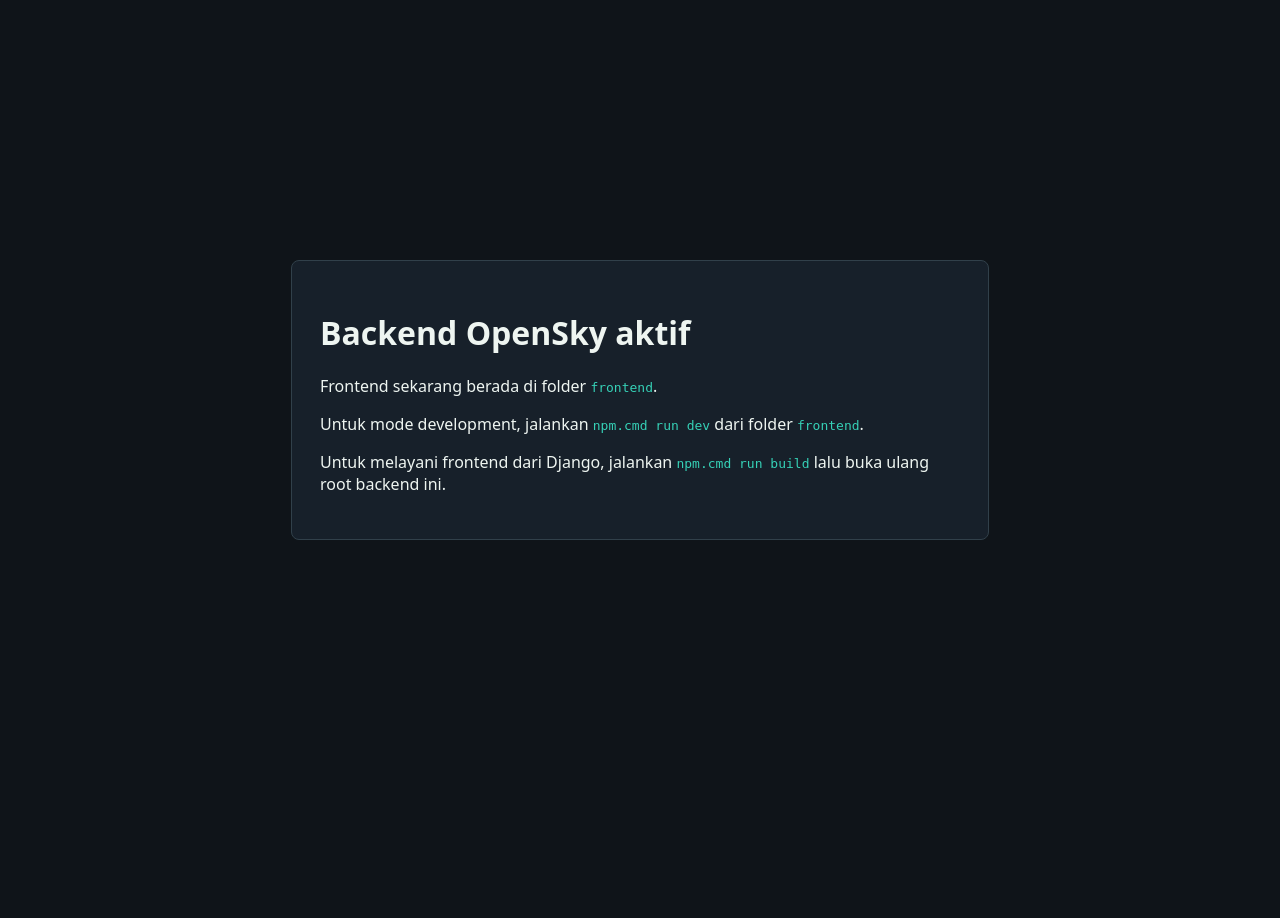
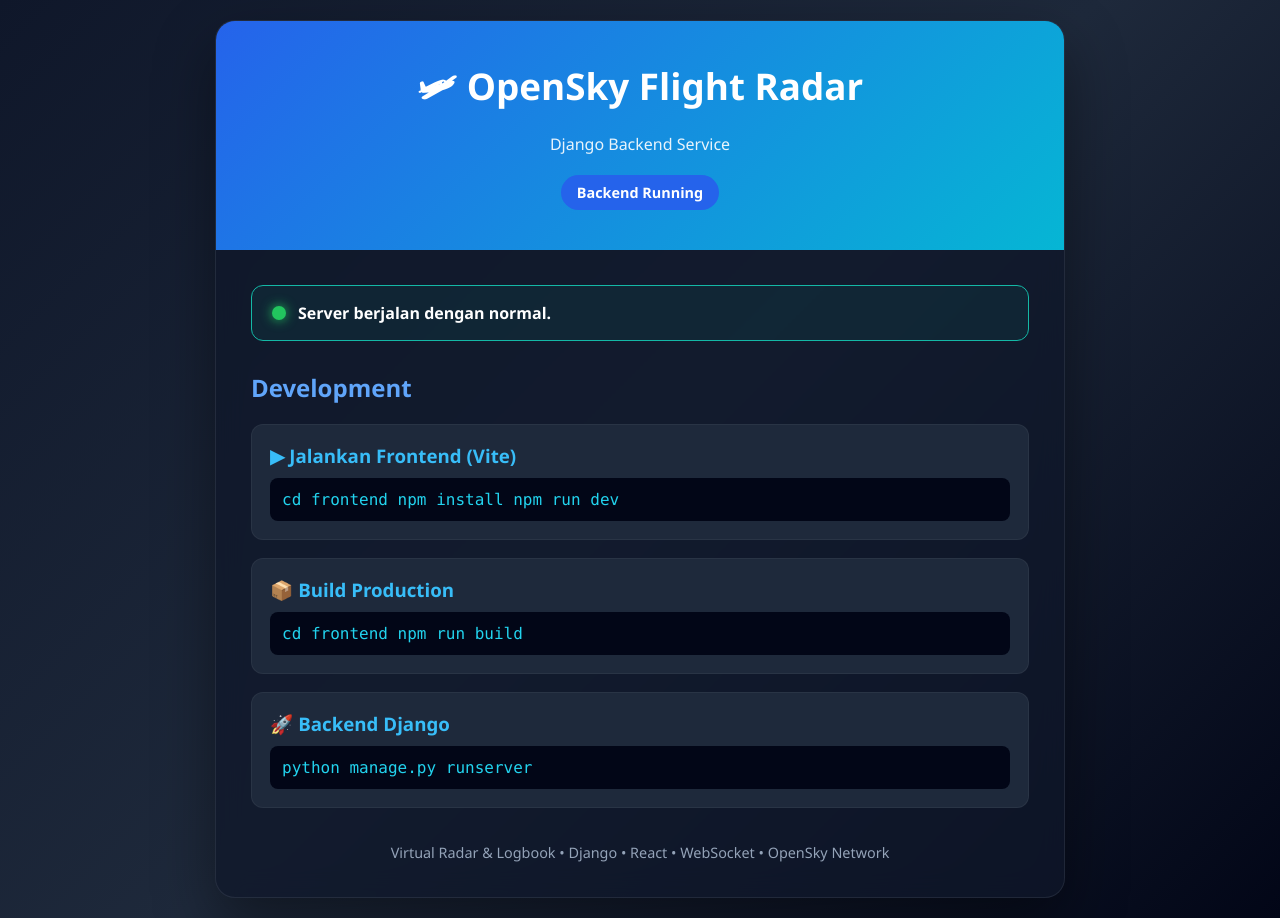
Before and after one commit to iqbalmusyaffa/opensky-radar, a Django app: page / in a window 1280 px wide. Before the commit the page ends 540 px from the top, so only its background shows below. Run offline with Django 5.2, Linux system fonts and the light colour scheme.

Commit message:
update backend templates\radar index

```diff
--- a/radar/templates/radar/index.html
+++ b/radar/templates/radar/index.html
@@ -1,39 +1,205 @@
 <!doctype html>
 <html lang="id">
 <head>
-  <meta charset="utf-8">
-  <meta name="viewport" content="width=device-width, initial-scale=1">
-  <title>OpenSky Flight Radar Backend</title>
-  <style>
-    body {
-      margin: 0;
-      min-height: 100vh;
-      display: grid;
-      place-items: center;
-      background: #0f1419;
-      color: #eef5f1;
-      font-family: ui-sans-serif, system-ui, -apple-system, BlinkMacSystemFont, "Segoe UI", sans-serif;
-    }
+    <meta charset="UTF-8">
+    <meta name="viewport" content="width=device-width, initial-scale=1.0">
+    <title>OpenSky Flight Radar API</title>
 
-    main {
-      width: min(640px, calc(100vw - 32px));
-      padding: 28px;
-      border: 1px solid #31404a;
-      border-radius: 8px;
-      background: #17202a;
-    }
+    <style>
+        *{
+            margin:0;
+            padding:0;
+            box-sizing:border-box;
+        }
 
-    code {
-      color: #36d1b7;
-    }
-  </style>
+        body{
+            font-family: "Segoe UI",sans-serif;
+            background:linear-gradient(135deg,#0f172a,#1e293b,#020617);
+            color:#fff;
+            min-height:100vh;
+            display:flex;
+            align-items:center;
+            justify-content:center;
+            padding:20px;
+        }
+
+        .card{
+            width:100%;
+            max-width:850px;
+            background:rgba(15,23,42,.75);
+            backdrop-filter:blur(14px);
+            border:1px solid rgba(255,255,255,.08);
+            border-radius:20px;
+            overflow:hidden;
+            box-shadow:0 25px 60px rgba(0,0,0,.4);
+        }
+
+        .header{
+            padding:40px;
+            text-align:center;
+            background:linear-gradient(135deg,#2563eb,#06b6d4);
+        }
+
+        .header h1{
+            font-size:2.3rem;
+            margin-bottom:10px;
+        }
+
+        .header p{
+            opacity:.9;
+            font-size:1rem;
+        }
+
+        .content{
+            padding:35px;
+        }
+
+        .status{
+            display:flex;
+            align-items:center;
+            gap:12px;
+            background:#0f766e20;
+            border:1px solid #14b8a6;
+            border-radius:12px;
+            padding:16px 20px;
+            margin-bottom:30px;
+        }
+
+        .dot{
+            width:14px;
+            height:14px;
+            border-radius:50%;
+            background:#22c55e;
+            box-shadow:0 0 12px #22c55e;
+        }
+
+        h2{
+            margin-bottom:12px;
+            color:#60a5fa;
+        }
+
+        .steps{
+            display:grid;
+            gap:18px;
+            margin-top:20px;
+        }
+
+        .step{
+            background:#1e293b;
+            border:1px solid rgba(255,255,255,.05);
+            border-radius:12px;
+            padding:18px;
+        }
+
+        .step h3{
+            margin-bottom:10px;
+            color:#38bdf8;
+        }
+
+        code{
+            display:block;
+            margin-top:10px;
+            background:#020617;
+            color:#22d3ee;
+            padding:12px;
+            border-radius:8px;
+            overflow:auto;
+            font-family:Consolas, monospace;
+        }
+
+        .footer{
+            margin-top:35px;
+            text-align:center;
+            color:#94a3b8;
+            font-size:.9rem;
+        }
+
+        .badge{
+            display:inline-block;
+            margin-top:20px;
+            padding:8px 16px;
+            background:#2563eb;
+            border-radius:999px;
+            font-size:.9rem;
+            font-weight:600;
+        }
+
+        @media(max-width:600px){
+            .header{
+                padding:30px 20px;
+            }
+
+            .header h1{
+                font-size:1.7rem;
+            }
+
+            .content{
+                padding:25px;
+            }
+        }
+    </style>
 </head>
+
 <body>
-  <main>
-    <h1>Backend OpenSky aktif</h1>
-    <p>Frontend sekarang berada di folder <code>frontend</code>.</p>
-    <p>Untuk mode development, jalankan <code>npm.cmd run dev</code> dari folder <code>frontend</code>.</p>
-    <p>Untuk melayani frontend dari Django, jalankan <code>npm.cmd run build</code> lalu buka ulang root backend ini.</p>
-  </main>
+
+<div class="card">
+
+    <div class="header">
+        <h1>🛩 OpenSky Flight Radar</h1>
+        <p>Django Backend Service</p>
+
+        <div class="badge">
+            Backend Running
+        </div>
+    </div>
+
+    <div class="content">
+
+        <div class="status">
+            <div class="dot"></div>
+            <strong>Server berjalan dengan normal.</strong>
+        </div>
+
+        <h2>Development</h2>
+
+        <div class="steps">
+
+            <div class="step">
+                <h3>▶ Jalankan Frontend (Vite)</h3>
+
+                <code>
+cd frontend
+npm install
+npm run dev
+                </code>
+            </div>
+
+            <div class="step">
+                <h3>📦 Build Production</h3>
+
+                <code>
+cd frontend
+npm run build
+                </code>
+            </div>
+
+            <div class="step">
+                <h3>🚀 Backend Django</h3>
+
+                <code>
+python manage.py runserver
+                </code>
+            </div>
+
+        </div>
+
+        <div class="footer">
+            Virtual Radar & Logbook • Django • React • WebSocket • OpenSky Network
+        </div>
+
+    </div>
+
+</div>
+
 </body>
 </html>
```
